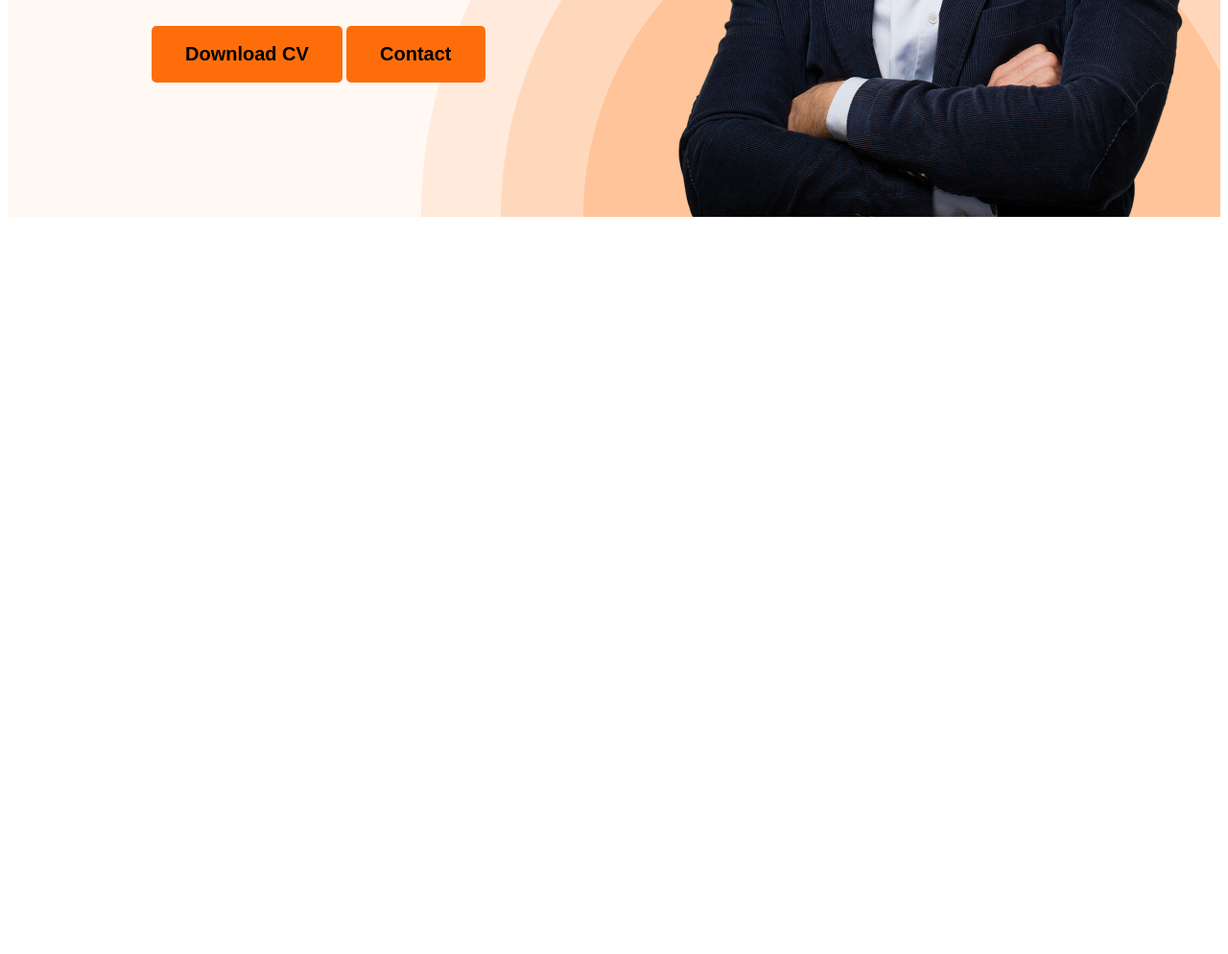
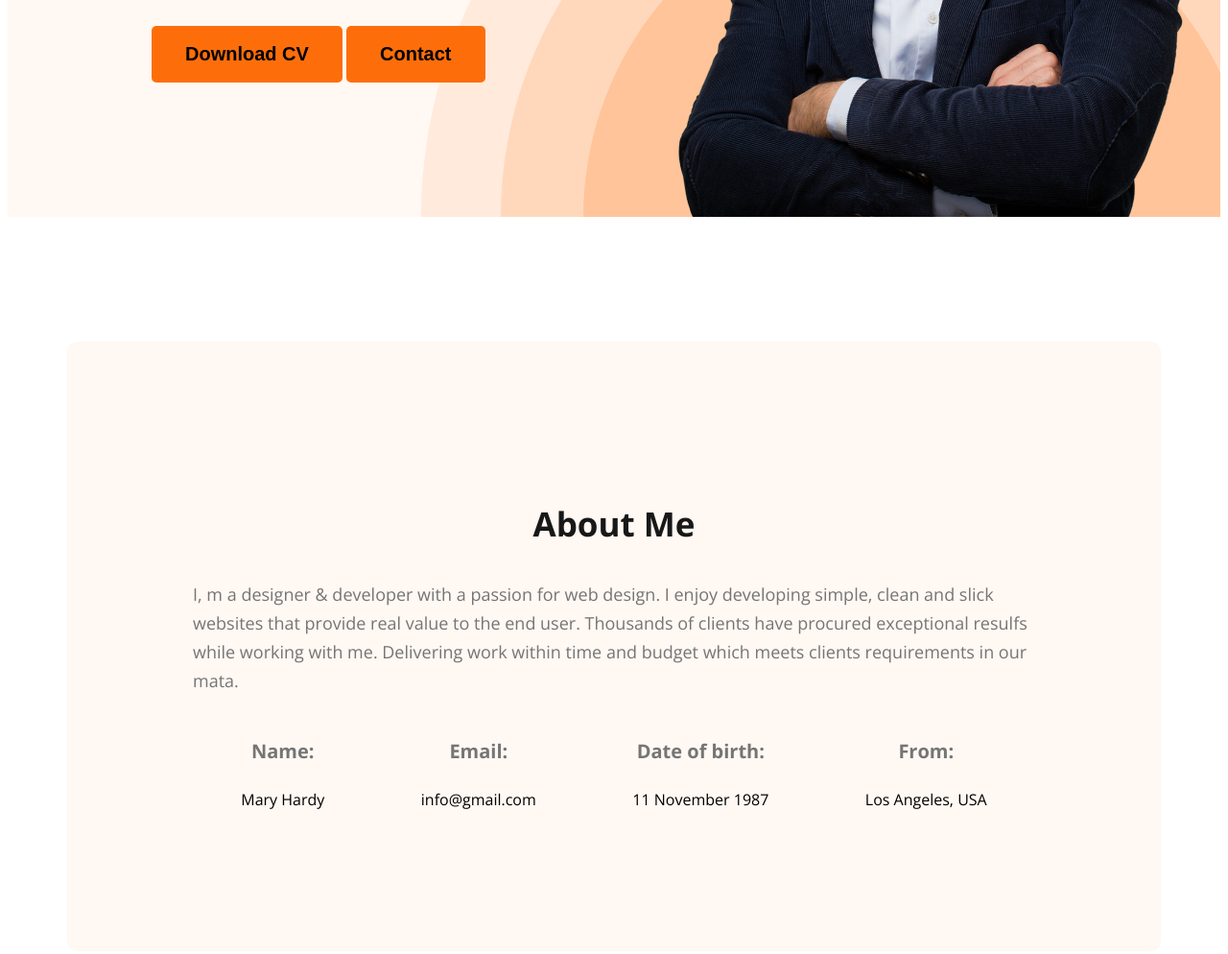
Before and after one commit to Arif4753/webdeveloper_portfolio, a plain HTML site: page index.html in a window 1280 px wide. Shown: the part 639-1633 px from the top of the page at 96% size. Before the commit the page ends 873 px from the top, so only its background shows below. Drawn offline with nearby package versions, Linux system fonts and the light colour scheme.

Commit message:
about section done

```diff
--- a/index.html
+++ b/index.html
@@ -33,7 +33,30 @@
         </div>
     </header>
     <main>
-
+     <section class="about">
+        <h3 class="section-title">
+            About Me
+        </h3>
+        <p class="section-description">I, m a designer & developer with a passion for web design. I enjoy developing simple, clean and slick websites that provide real value to the end user. Thousands of clients have procured exceptional resulfs while working with me. Delivering work within time and budget which meets clients requirements in our mata.</p>
+        <div class="about-info-container">
+            <div class="about-info">
+                <h4 class="info-title">Name: </h4>
+                <p class="info-description">Mary Hardy</p>
+            </div>
+            <div class="about-info">
+                <h4 class="info-title">Email:</h4>
+                <p class="info-description">info@gmail.com</p>
+            </div>
+            <div class="about-info">
+                <h4 class="info-title">Date of birth:</h4>
+                <p class="info-description">11 November 1987</p>
+            </div>
+            <div class="about-info">
+                <h4 class="info-title">From:</h4>
+                <p class="info-description">Los Angeles, USA</p>
+            </div>
+        </div>
+     </section>
     </main>
     <footer>
 
--- a/styles/style.css
+++ b/styles/style.css
@@ -14,6 +14,19 @@ body{
     font-style: normal;
     font-weight: 700;
     padding: 18px 35px;
+}
+.section-title{
+color:#181818;
+text-align: center;
+font-size: 35px;
+font-weight: 700;
+}
+.section-description{
+color:#757575;
+font-size: 18px;
+font-style: normal;
+font-weight: 400;
+line-height: 30px;
 }
 /* nav releted style */
 
@@ -92,3 +105,28 @@ margin-bottom: 30px;
 .banner-text{
     max-width: 500px;
 }
+/* main section started */
+main{
+    max-width: 1140px;
+    margin: 0 auto;
+}
+
+/* about section style */
+.about{
+
+    padding: 131px;
+    border-radius: 10px;
+    margin: 130px 0;
+    background-color: #FFF8F3;
+}
+.about-info-container{
+    display: flex;
+    justify-content: space-around;
+}
+.about-info{
+    text-align: center;
+}
+.info-title{
+    font-size: 20px;
+    color: #757575;
+}
```
